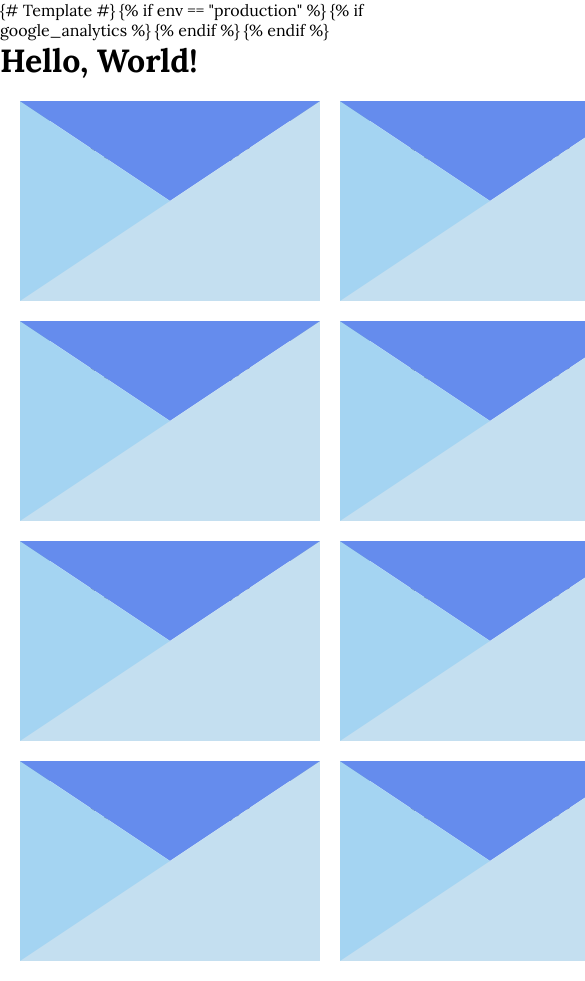
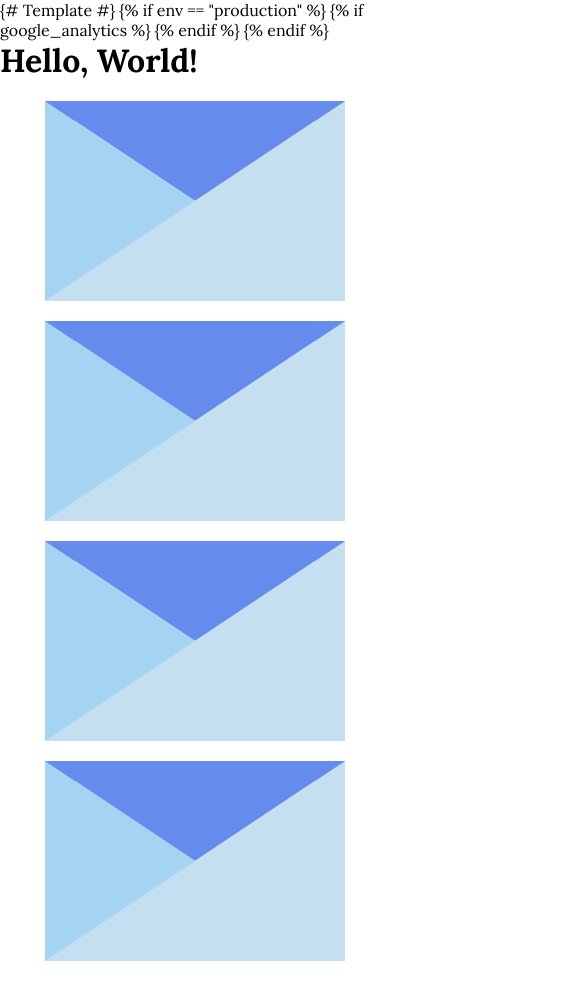
Before and after one commit to michigandaily/love-edition-2025, a React (Vite) app: page / in a window 390 px wide. Shown: the top 981 px of the page, 585 px wide, since content can reach past the window. Built offline with nearby package versions, Linux system fonts and the light colour scheme.

Commit message:
made grid dynamic to mobile view

```diff
--- a/src/js/components/Grid.css
+++ b/src/js/components/Grid.css
@@ -1,6 +1,15 @@
 .grid {
   display: grid;
-  grid-template-columns: repeat(2, 1fr);
+  grid-template-columns: repeat(2, 1fr); /* Default 2 cols */
   gap: 20px;
   margin: 20px;
+  justify-items: center;
+  align-items: center;
 }
+
+/* flexible for mobile devices */
+@media (max-width: 600px) {
+  .grid {
+    grid-template-columns: 1fr; /* One column for mobile */
+  }
+}
--- a/src/js/components/Grid.tsx
+++ b/src/js/components/Grid.tsx
@@ -2,22 +2,22 @@ import Notecard from "./Notecard";
 import "./Grid.css";
 
 const Grid: React.FC = () => {
-  const rows = 4; //CHANGE THIS
-  const columns = 2; //UNSURE?
+  const messages = [
+    "Hey",
+    "Wassup",
+    "Hello",
+    "Hi"
+  ]; // random text for testing (READ LOVENOTES text into here!!!)
 
   const renderNotecards = () => {
-    const notecards = [];
-    for (let i = 0; i < rows * columns; i++) {
-      notecards.push(<Notecard key={i} />);
-    }
-    return notecards;
+    return messages.map((message, index) => (
+      <div key={index} className="wrapper">
+        <Notecard text={message} /> {/* Pass different text to each Notecard */}
+      </div>
+    ));
   };
 
-  return (
-    <div className="grid">
-      {renderNotecards()}
-    </div>
-  );
+  return <div className="grid">{renderNotecards()}</div>;
 };
 
 export default Grid;
--- a/src/js/components/Notecard.tsx
+++ b/src/js/components/Notecard.tsx
@@ -1,13 +1,17 @@
 import "./Notecard.css";
 
-const Notecard: React.FC = () => {
+interface NotecardProps {
+  text: string;
+}
+
+const Notecard: React.FC<NotecardProps> = ({ text }) => {
   return (
     <div className="wrapper">
       <div className="lid one"></div>
       <div className="lid two"></div>
       <div className="envelope"></div>
       <div className="letter">
-        <p>Hello World</p>
+        <p>{text}</p>
       </div>
     </div>
   );
```
